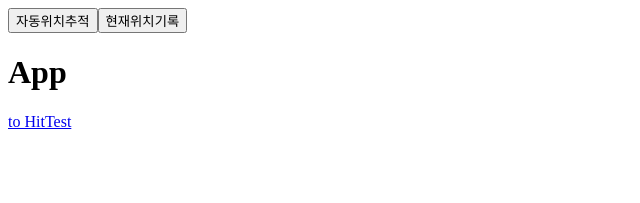
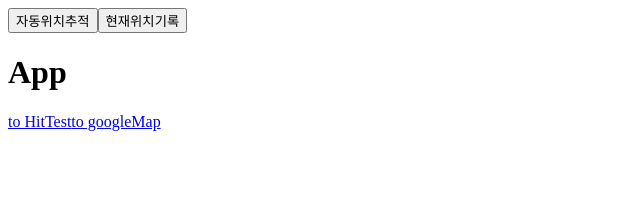
Before and after one commit to hi6724/ar-app, a React (Vite) app: page / in a window 1280 px wide. Shown: the top 203 px of the page, without its empty margins (0-640 px from the left). Built offline with nearby package versions, Linux system fonts and the light colour scheme; what @googlemaps/react-wrapper would draw is missing.

Commit message:
feat:google map link 추가

```diff
--- a/src/App.tsx
+++ b/src/App.tsx
@@ -30,6 +30,7 @@ function App() {
       <button onClick={getCurrentPosition}>현재위치기록</button>
       <h1>App</h1>
       <Link to={'/hit-test'}>to HitTest</Link>
+      <Link to={'/three'}>to googleMap</Link>
       {log.map((el: any, i: number) => (
         <div key={i}>
           latitude:{el.latitude} longitude:{el.longitude}
```
